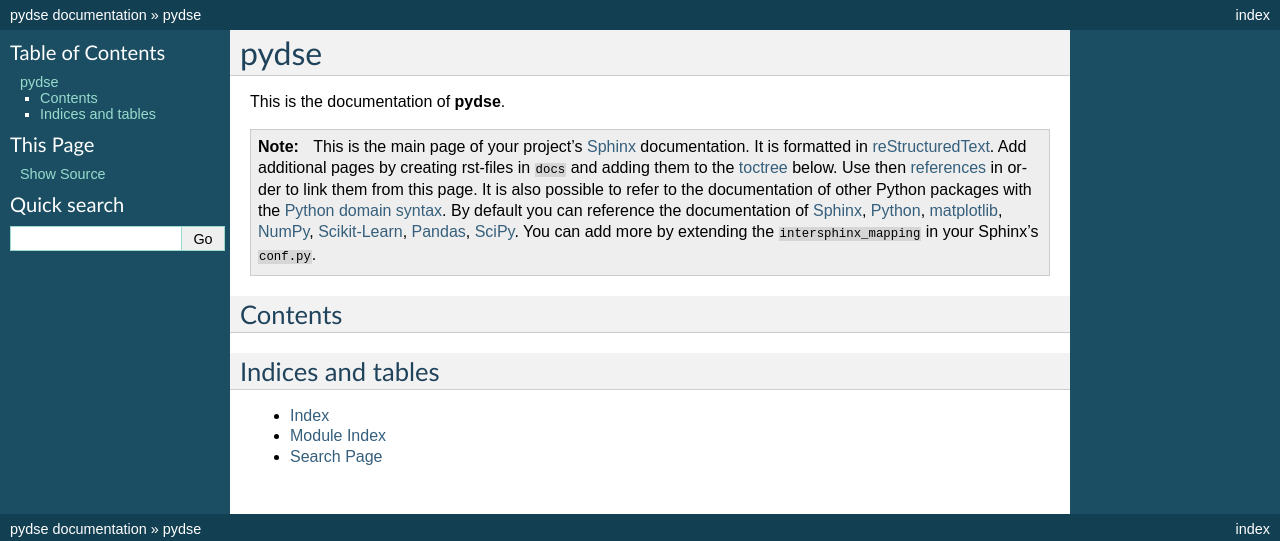
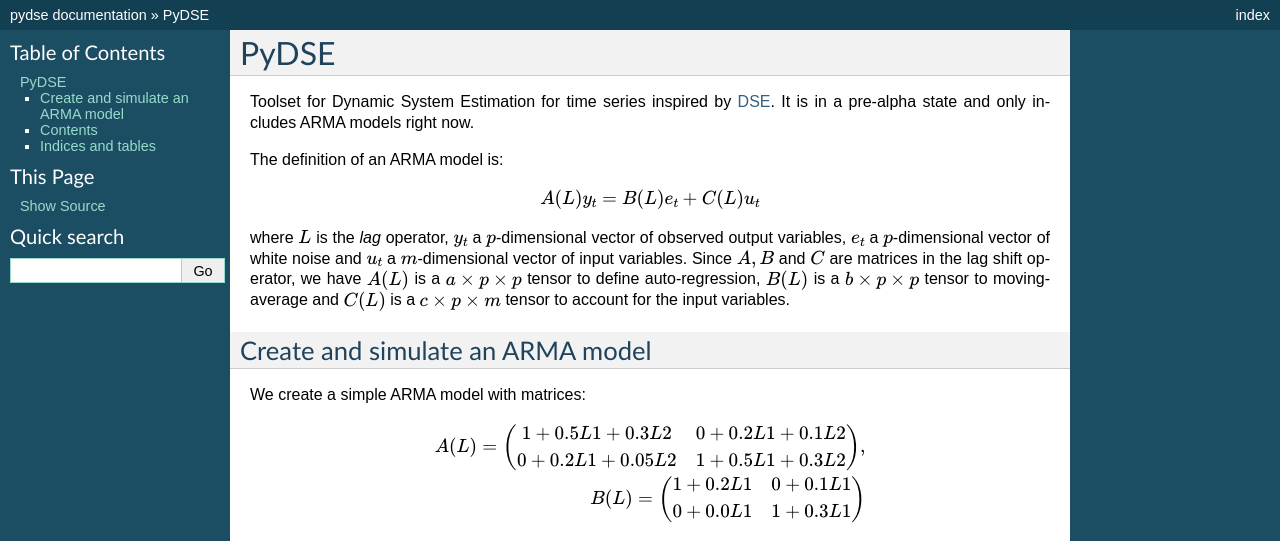
Before and after one commit to blue-yonder/pydse, a Sphinx documentation site: the page built from docs/index.rst, in a window 1280 px wide. Shown: the top 541 px of the page. Built offline with Sphinx 7.4.7, drawn with Linux system fonts in a browser that asks for light colours; formulas are drawn with MathJax 3; pages that are not in the unit, such as notebooks, are missing from menus; some of the changed text lies outside the part shown; grey boxes are pictures that could not be loaded.

Commit message:
Started with the documentation

```diff
--- a/docs/conf.py
+++ b/docs/conf.py
@@ -30,7 +30,9 @@
 # coming with Sphinx (named 'sphinx.ext.*') or your custom ones.
 extensions = ['sphinx.ext.autodoc', 'sphinx.ext.intersphinx', 'sphinx.ext.todo',
               'sphinx.ext.autosummary', 'sphinx.ext.viewcode', 'sphinx.ext.coverage',
-              'sphinx.ext.doctest', 'sphinx.ext.ifconfig', 'sphinx.ext.pngmath']
+              'sphinx.ext.doctest', 'sphinx.ext.ifconfig', 'sphinx.ext.pngmath',
+              'matplotlib.sphinxext.mathmpl', 'matplotlib.sphinxext.only_directives',
+              'matplotlib.sphinxext.plot_directive', 'IPython.sphinxext.ipython_directive']
 
 # Add any paths that contain templates here, relative to this directory.
 templates_path = ['_templates']
--- a/docs/index.rst
+++ b/docs/index.rst
@@ -1,28 +1,69 @@
 =====
-pydse
+PyDSE
 =====
 
-This is the documentation of **pydse**.
+Toolset for Dynamic System Estimation for time series inspired by
+`DSE <http://cran.r-project.org/web/packages/dse/index.html>`_.
+It is in a pre-alpha state and only includes ARMA models right now.
 
-.. note::
+The definition of an ARMA model is:
 
-    This is the main page of your project's `Sphinx <http://sphinx-doc.org/>`_
-    documentation. It is formatted in `reStructuredText
-    <http://sphinx-doc.org/rest.html>`__. Add additional pages by creating
-    rst-files in ``docs`` and adding them to the `toctree
-    <http://sphinx-doc.org/markup/toctree.html>`_ below. Use then
-    `references <http://sphinx-doc.org/markup/inline.html>`__ in order to link
-    them from this page. It is also possible to refer to the documentation of
-    other Python packages with the `Python domain syntax
-    <http://sphinx-doc.org/domains.html#the-python-domain>`__. By default you
-    can reference the documentation of `Sphinx <http://sphinx.pocoo.org>`__,
-    `Python <http://docs.python.org/>`__, `matplotlib
-    <http://matplotlib.sourceforge.net>`__, `NumPy
-    <http://docs.scipy.org/doc/numpy>`__, `Scikit-Learn
-    <http://scikit-learn.org/stable>`__, `Pandas
-    <http://pandas.pydata.org/pandas-docs/stable>`__, `SciPy
-    <http://docs.scipy.org/doc/scipy/reference/>`__. You can add more by
-    extending the ``intersphinx_mapping`` in your Sphinx's ``conf.py``.
+.. math::
+
+    A(L)y_t = B(L)e_t + C(L)u_t
+
+where :math:`L` is the *lag* operator, :math:`y_t` a :math:`p`-dimensional
+vector of observed output variables, :math:`e_t` a :math:`p`-dimensional vector
+of white noise and :math:`u_t` a :math:`m`-dimensional vector of input variables.
+Since :math:`A, B` and :math:`C` are matrices in the lag shift operator, we have
+:math:`A(L)` is a :math:`a \times p \times p` tensor to define auto-regression,
+:math:`B(L)` is a :math:`b \times p \times p` tensor to moving-average and
+:math:`C(L)` is a :math:`c \times p \times m` tensor to account for the input
+variables.
+
+Create and simulate an ARMA model
+=================================
+
+We create a simple ARMA model with matrices:
+
+.. math::
+
+    A(L) = \left( \begin{array}{cc}
+    1+0.5L1+0.3L2 & 0+0.2L1+0.1L2\\
+    0+0.2L1+0.05L2 & 1+0.5L1+0.3L2\end{array} \right),
+
+    B(L) = \left( \begin{array}{cc}
+    1+0.2L1 & 0+0.1L1\\
+    0+0.0L1 & 1+0.3L1\end{array} \right)
+
+.. plot::
+    :include-source:
+    :context:
+    :nofigs:
+
+    import pandas as pd
+    import numpy as np
+    import matplotlib.pylab as pl
+    from pydse.arma import ARMA
+
+    AR = (np.array([1, .5, .3, 0, .2, .1, 0, .2, .05, 1, .5, .3]),
+          np.array([3, 2, 2]))
+    MA = (np.array([1, .2, 0, .1, 0, 0, 1, .3]), np.array([2, 2, 2]))
+    arma = ARMA(A=AR, B=MA)
+
+Then by simulating we get:
+
+.. plot::
+    :include-source:
+    :context:
+
+    np.random.seed(42)
+    sim_data = arma.simulate(sampleT=100)
+    df = pd.DataFrame(data=sim_data, index=pd.date_range('1/1/2011', periods=sim_data.shape[0], freq='d'))
+    df.plot()
+    pl.show()
+
+
 
 Contents
 ========
```
Also changed, not shown: 1 other file.
